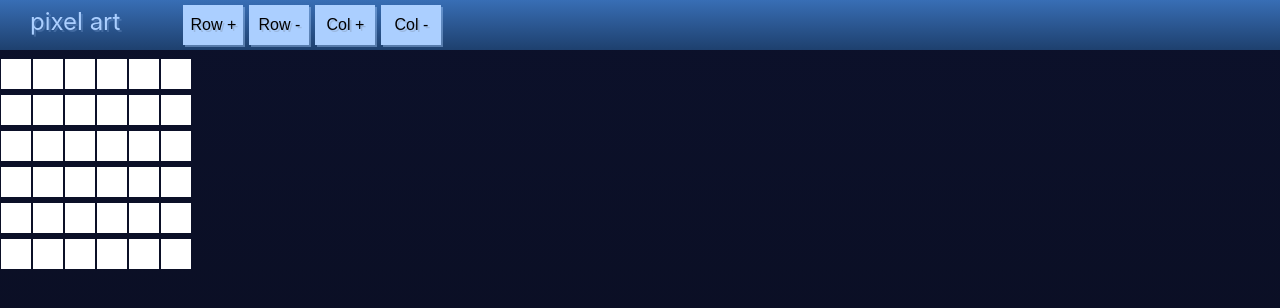
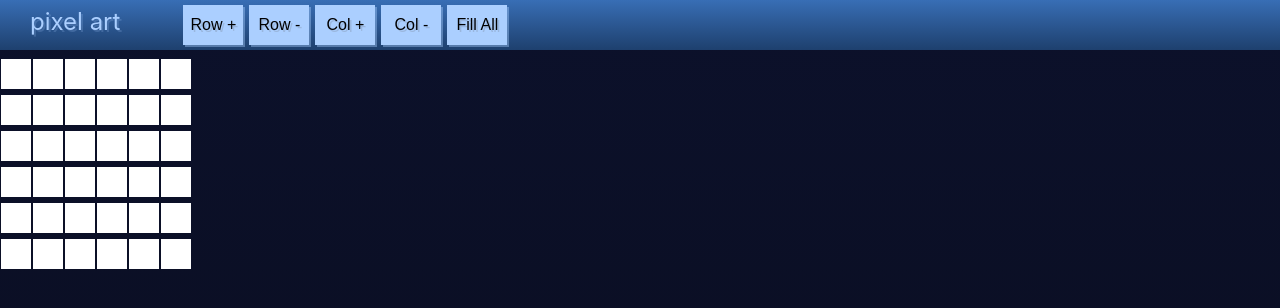
Before and after one commit to mehrabha/react-pixelart, a React (Create React App) app: page / in a window 1280 px wide. Shown: the top 308 px of the page. Built offline with nearby package versions, Linux system fonts and the light colour scheme.

Commit message:
added button for fill all

```diff
--- a/src/App.js
+++ b/src/App.js
@@ -7,13 +7,15 @@ class App extends React.Component {
     constructor() {
         super();
         this.state = {
-            rows: []
+            rows: [],
+            currentColor: "red"
         }
 
         this.addRow = this.addRow.bind(this);
         this.removeRow = this.removeRow.bind(this);
         this.addCol = this.addCol.bind(this);
         this.removeCol = this.removeCol.bind(this);
+        //this.fillAll = this.fillAll.bind(this);
     }
 
     componentDidMount() {
@@ -21,7 +23,7 @@ class App extends React.Component {
         for (let i = 0; i < 6; i++) {
             let newRow = []
             for (let j = 0; j < 6; j++) {
-                newRow.push(<div className="canvas-col" style={{backgroundColor: "white"}}></div>);
+                newRow.push(<div className="canvas-col" /*onClick={() => this.style.backgroundColor=this.state.currentColor}*/ style={{backgroundColor: "white"}}></div>);
             }
             newRows.push(newRow);
         }
@@ -31,7 +33,7 @@ class App extends React.Component {
     addRow() {
         let newRows = this.state.rows;
         let newRow = [];
-        if (newRows.length == 0){
+        if (newRows.length === 0){
             for (let i = 0; i < 6; i++){
                 newRow.push(<div className="canvas-col" style={{backgroundColor: "grey"}}></div>);
             }
@@ -70,6 +72,17 @@ class App extends React.Component {
         this.setState({rows: newRows});
     }
 
+    /*fillAll(){
+        let newRows = this.state.rows;
+        console.log(newRows);
+        for (let i = 0; i < newRows.length; i++){
+            newRows[i].style.backgroundColor=this.state.currentColor;
+        }
+        this.setState({
+                      rows: newRows
+        })
+    }*/
+
     render() {
         return(
             <div className="app-container">
@@ -78,6 +91,7 @@ class App extends React.Component {
                 removeRow={this.removeRow}
                 addCol={this.addCol}
                 removeCol={this.removeCol}
+                fillAll={this.fillAll}
               />
               <Canvas rows={this.state.rows}/>
             </div>
--- a/src/Nav.js
+++ b/src/Nav.js
@@ -9,6 +9,7 @@ class Nav extends React.Component {
             <button className="nav-element btn" onClick={this.props.removeRow}>Row -</button>
             <button className="nav-element btn" onClick={this.props.addCol}>Col +</button>
             <button className="nav-element btn" onClick={this.props.removeCol}>Col -</button>
+            <button className="nav-element btn" onClick={this.props.fillAll}>Fill All</button>
           </div>
         );
     }
```
